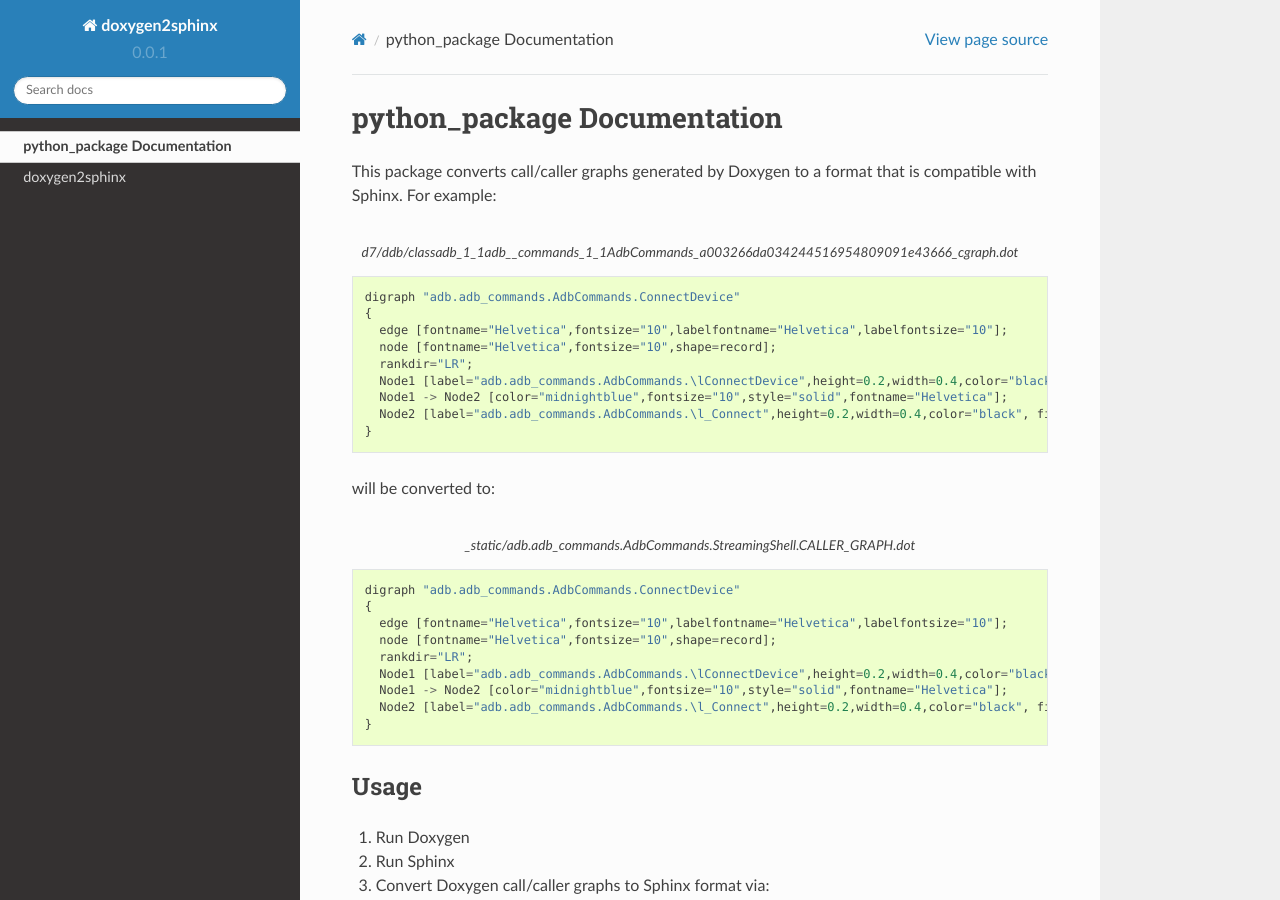
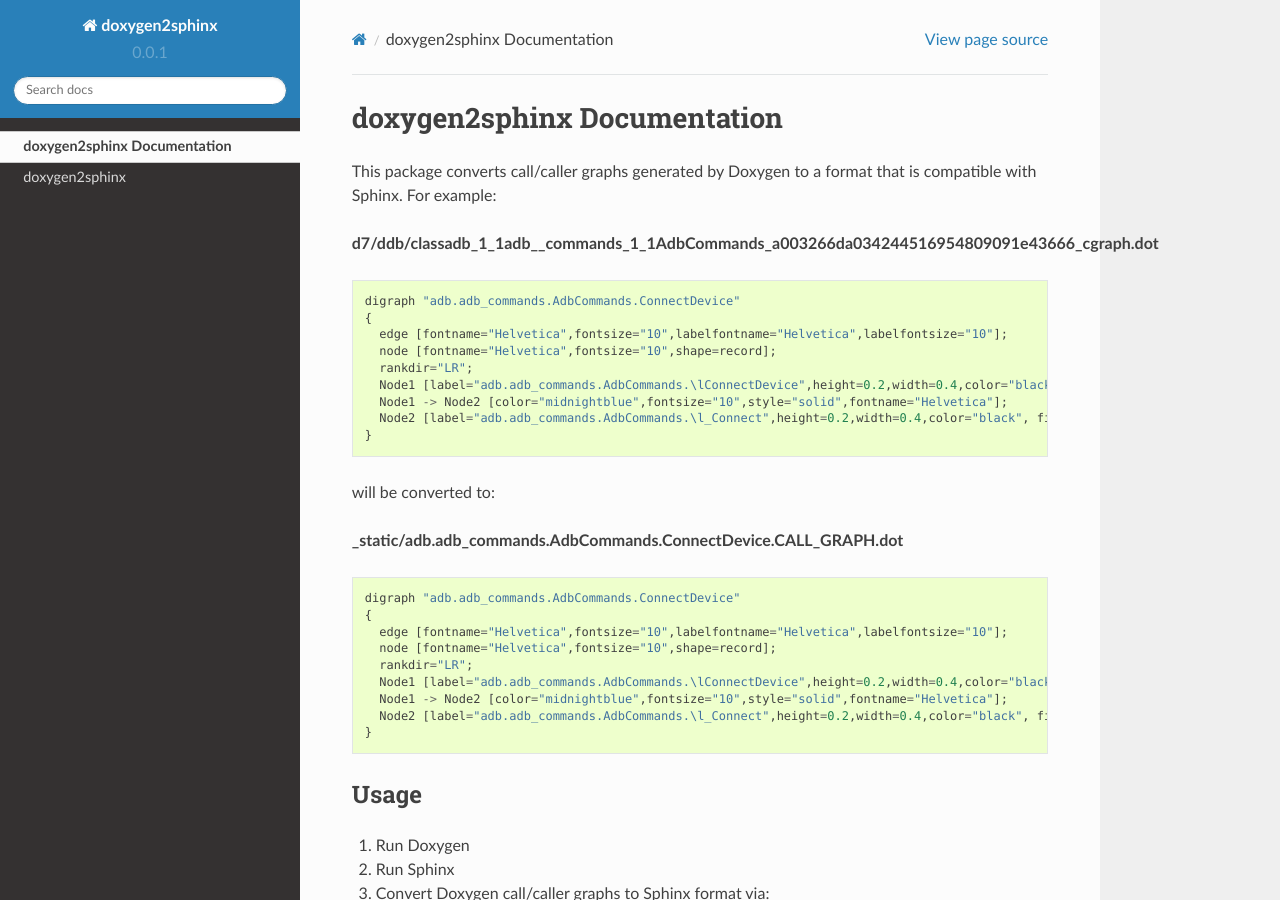
Before and after one commit to JeffLIrion/doxygen2sphinx, a Sphinx documentation site: the page built from docs/source/index.rst, in a window 1280 px wide and 900 px high. Built offline with Sphinx 7.4.7 and the Read the Docs theme 2.0.0, drawn with Linux system fonts in a browser that asks for light colours.

Commit message:
Documentation fixes

```diff
--- a/README.rst
+++ b/README.rst
@@ -3,33 +3,34 @@
 
 This package converts call/caller graphs generated by Doxygen to a format that is compatible with Sphinx.  For example:
 
-.. code-block::
-   :caption: d7/ddb/classadb_1_1adb__commands_1_1AdbCommands_a003266da034244516954809091e43666_cgraph.dot
+**d7/ddb/classadb\_1_1adb\_\_commands\_1\_1AdbCommands\_a003266da034244516954809091e43666\_cgraph.dot**
+::
 
-   digraph "adb.adb_commands.AdbCommands.ConnectDevice"
-   {
-     edge [fontname="Helvetica",fontsize="10",labelfontname="Helvetica",labelfontsize="10"];
-     node [fontname="Helvetica",fontsize="10",shape=record];
-     rankdir="LR";
-     Node1 [label="adb.adb_commands.AdbCommands.\lConnectDevice",height=0.2,width=0.4,color="black", fillcolor="grey75", style="filled", fontcolor="black"];
-     Node1 -> Node2 [color="midnightblue",fontsize="10",style="solid",fontname="Helvetica"];
-     Node2 [label="adb.adb_commands.AdbCommands.\l_Connect",height=0.2,width=0.4,color="black", fillcolor="white", style="filled",URL="$d7/ddb/classadb_1_1adb__commands_1_1AdbCommands.xhtml#afdbbb4ad3eb412abc05c7fd11e26d414"];
-   }
+  digraph "adb.adb_commands.AdbCommands.ConnectDevice"
+  {
+    edge [fontname="Helvetica",fontsize="10",labelfontname="Helvetica",labelfontsize="10"];
+    node [fontname="Helvetica",fontsize="10",shape=record];
+    rankdir="LR";
+    Node1 [label="adb.adb_commands.AdbCommands.\lConnectDevice",height=0.2,width=0.4,color="black", fillcolor="grey75", style="filled", fontcolor="black"];
+    Node1 -> Node2 [color="midnightblue",fontsize="10",style="solid",fontname="Helvetica"];
+    Node2 [label="adb.adb_commands.AdbCommands.\l_Connect",height=0.2,width=0.4,color="black", fillcolor="white", style="filled",URL="$d7/ddb/classadb_1_1adb__commands_1_1AdbCommands.xhtml#afdbbb4ad3eb412abc05c7fd11e26d414"];
+  }
 
 will be converted to:
 
-.. code-block::
-   :caption: _static/adb.adb_commands.AdbCommands.StreamingShell.CALLER_GRAPH.dot
+**\_static/adb.adb\_commands.AdbCommands.ConnectDevice.CALL\_GRAPH.dot**
 
-   digraph "adb.adb_commands.AdbCommands.ConnectDevice"
-   {
-     edge [fontname="Helvetica",fontsize="10",labelfontname="Helvetica",labelfontsize="10"];
-     node [fontname="Helvetica",fontsize="10",shape=record];
-     rankdir="LR";
-     Node1 [label="adb.adb_commands.AdbCommands.\lConnectDevice",height=0.2,width=0.4,color="black", fillcolor="grey75", style="filled", fontcolor="black"];
-     Node1 -> Node2 [color="midnightblue",fontsize="10",style="solid",fontname="Helvetica"];
-     Node2 [label="adb.adb_commands.AdbCommands.\l_Connect",height=0.2,width=0.4,color="black", fillcolor="white", style="filled"];
-   }
+::
+
+  digraph "adb.adb_commands.AdbCommands.ConnectDevice"
+  {
+    edge [fontname="Helvetica",fontsize="10",labelfontname="Helvetica",labelfontsize="10"];
+    node [fontname="Helvetica",fontsize="10",shape=record];
+    rankdir="LR";
+    Node1 [label="adb.adb_commands.AdbCommands.\lConnectDevice",height=0.2,width=0.4,color="black", fillcolor="grey75", style="filled", fontcolor="black"];
+    Node1 -> Node2 [color="midnightblue",fontsize="10",style="solid",fontname="Helvetica"];
+    Node2 [label="adb.adb_commands.AdbCommands.\l_Connect",height=0.2,width=0.4,color="black", fillcolor="white", style="filled",URL="../adb.adb_commands.html#adb.adb_commands.AdbCommands._Connect"];
+  }
 
 
 Usage
--- a/docs/source/index.rst
+++ b/docs/source/index.rst
@@ -1,10 +1,10 @@
-.. Jeff Irion's Python package documentation master file, created by
+.. Jeff Irion's doxygen2sphinx documentation master file, created by
    sphinx-quickstart on Mon Sep 05 22:06:10 2016.
    You can adapt this file completely to your liking, but it should at least
    contain the root `toctree` directive.
 
-python\_package Documentation
-=============================
+doxygen2sphinx Documentation
+============================
 
 .. toctree::
    :hidden:
```
Also changed, not shown: 2 other files.
